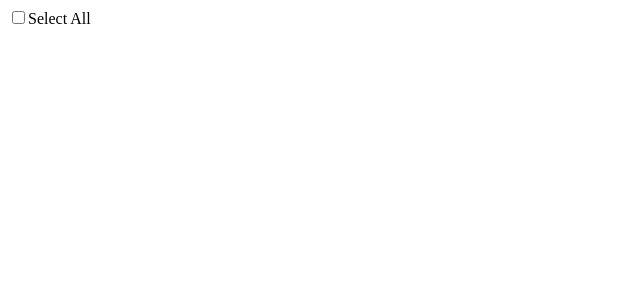
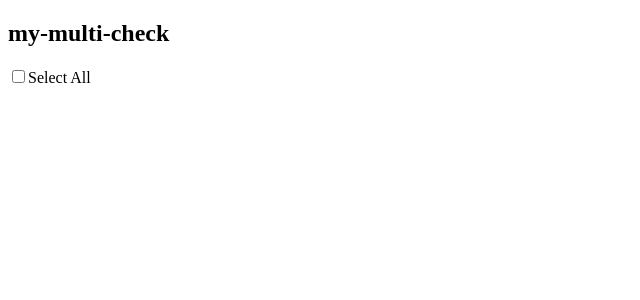
Before and after one commit to ahmednoureldin/typeScript-react-multi-check-challenge, a React (Create React App) app in the folder multicheck-challenge/: page / in a window 1280 px wide. Shown: the top 300 px of the page, without its empty margins (0-640 px from the left). Built offline with nearby package versions, Linux system fonts and the light colour scheme.

Commit message:
Importing and Initializing useState Hook

```diff
--- a/multicheck-challenge/src/App.tsx
+++ b/multicheck-challenge/src/App.tsx
@@ -1,8 +1,18 @@
-import "./App.css";
+import { useState } from "react";
+import { optionsArray } from "./components/checkbox/optionsArray";
 import Checkbox from "./components/checkbox/Checkbox";
+import styles from "./App.module.css";
 
-function App() {
-  return <Checkbox checked={false} onChange={() => {}} label="Select All" />;
-}
+const App = () => {
+  const [selectAll, setSelectAll] = useState(false);
+  const [options, setOptions] = useState(optionsArray);
+
+  return (
+    <div className={styles.multiCheck}>
+      <h2>my-multi-check</h2>
+      <Checkbox checked={false} onChange={() => {}} label="Select All" />
+    </div>
+  );
+};
 
 export default App;
```
Also changed, not shown: multicheck-challenge/src/App.css (deleted), multicheck-challenge/src/App.module.css (added).
